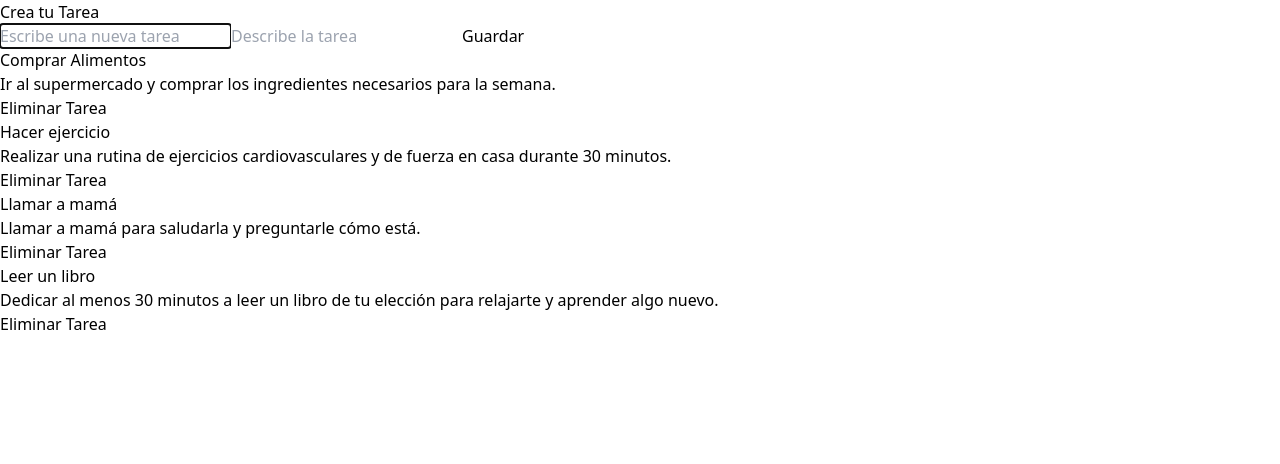
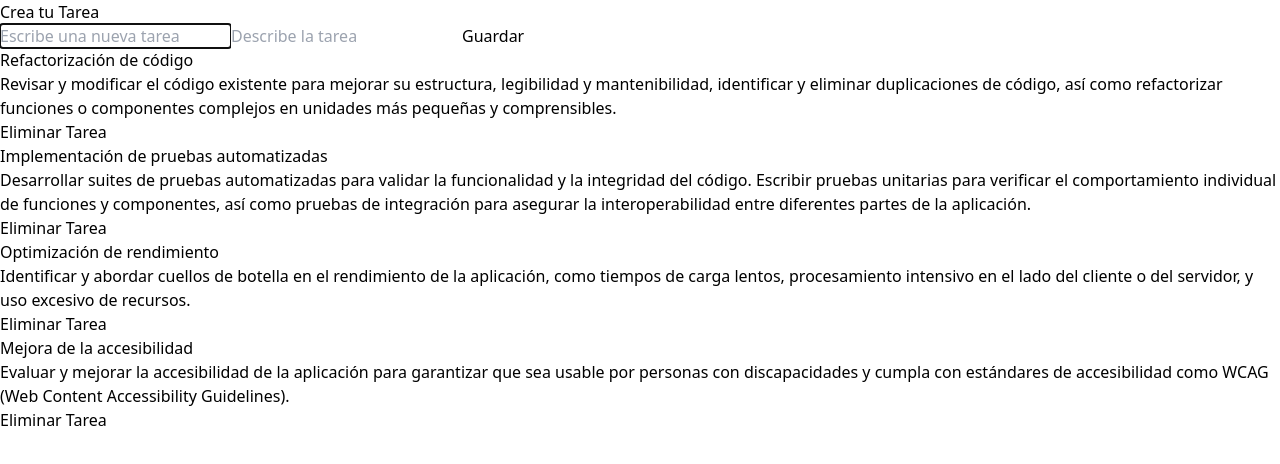
Before and after one commit to Glideroy/first-project-with-react, a React (Vite) app: page / in a window 1280 px wide. Shown: the top 464 px of the page. Built offline with nearby package versions, Linux system fonts and the light colour scheme.

Commit message:
Update task.js

```diff
--- a/src/data/task.js
+++ b/src/data/task.js
@@ -1,22 +1,22 @@
 export const TAREAS =[
     {
         id: 0,
-        title: 'Comprar Alimentos',
-        descripcion: 'Ir al supermercado y comprar los ingredientes necesarios para la semana.'
+        title: 'Refactorización de código',
+        descripcion: 'Revisar y modificar el código existente para mejorar su estructura, legibilidad y mantenibilidad, identificar y eliminar duplicaciones de código, así como refactorizar funciones o componentes complejos en unidades más pequeñas y comprensibles.'
     },
     {
         id: 1,
-        title: 'Hacer ejercicio',
-        descripcion: 'Realizar una rutina de ejercicios cardiovasculares y de fuerza en casa durante 30 minutos.'
+        title: 'Implementación de pruebas automatizadas',
+        descripcion: 'Desarrollar suites de pruebas automatizadas para validar la funcionalidad y la integridad del código. Escribir pruebas unitarias para verificar el comportamiento individual de funciones y componentes, así como pruebas de integración para asegurar la interoperabilidad entre diferentes partes de la aplicación.'
     },
     {
         id: 2,
-        title: 'Llamar a mamá',
-        descripcion: 'Llamar a mamá para saludarla y preguntarle cómo está.'
+        title: 'Optimización de rendimiento',
+        descripcion: 'Identificar y abordar cuellos de botella en el rendimiento de la aplicación, como tiempos de carga lentos, procesamiento intensivo en el lado del cliente o del servidor, y uso excesivo de recursos.'
     },
     {
         id: 3,
-        title: 'Leer un libro',
-        descripcion: 'Dedicar al menos 30 minutos a leer un libro de tu elección para relajarte y aprender algo nuevo.'
+        title: 'Mejora de la accesibilidad',
+        descripcion: ' Evaluar y mejorar la accesibilidad de la aplicación para garantizar que sea usable por personas con discapacidades y cumpla con estándares de accesibilidad como WCAG (Web Content Accessibility Guidelines). '
     }
 ]
```
